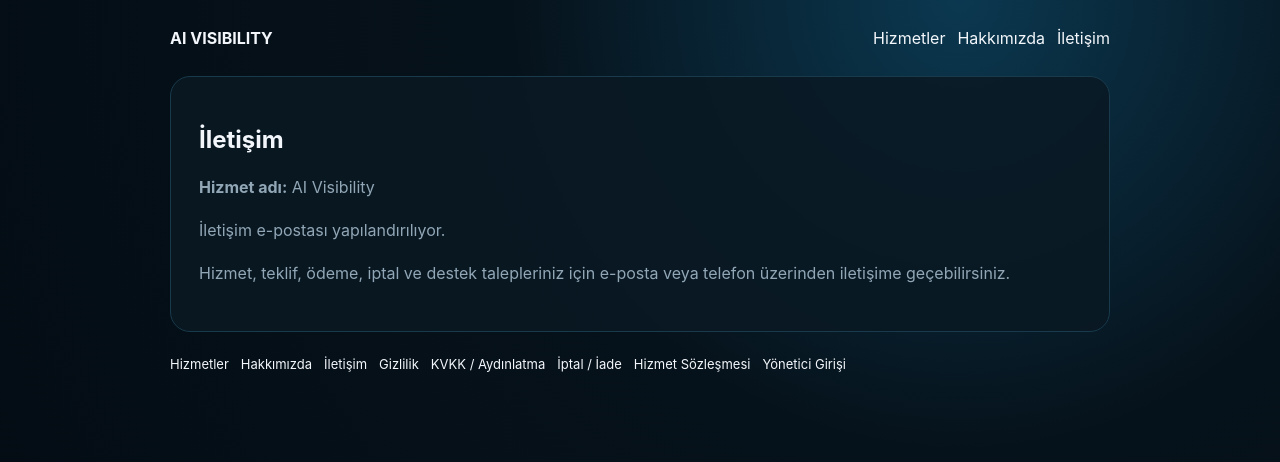
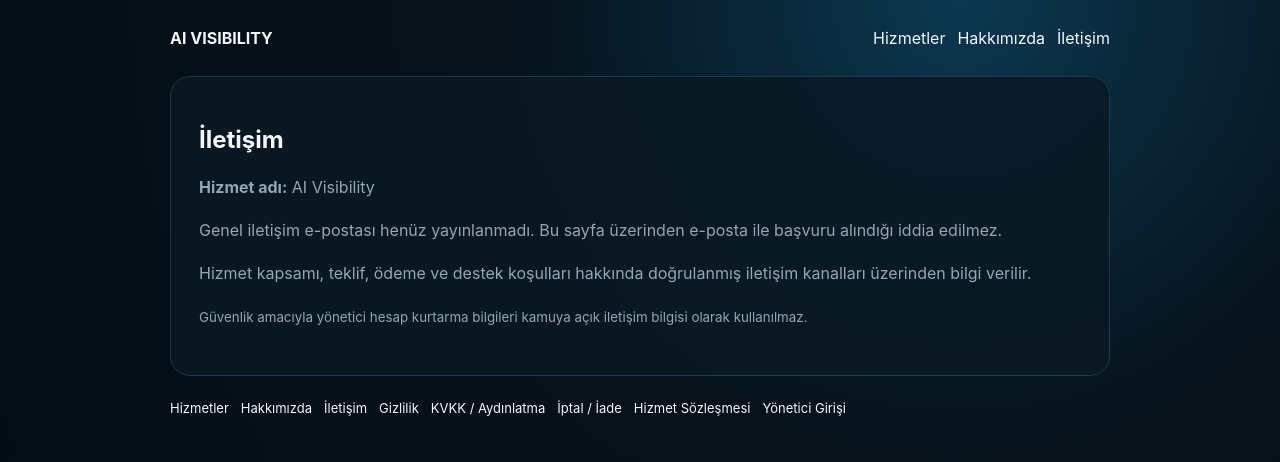
Before and after one commit to mehmetozan-5858/ai-visibility, a Next.js app: page /iletisim in a window 1280 px wide. Shown: the top 462 px of the page. Built offline with nearby package versions, Linux system fonts and the light colour scheme.

Commit message:
security: separate public contact information from admin recovery secrets

```diff
--- a/app/iletisim/page.js
+++ b/app/iletisim/page.js
@@ -1,12 +1,13 @@
 import PublicPage from "../../components/PublicPage";
 export const metadata={title:"İletişim | AI Visibility"};
 export default function Page(){
-  const email=process.env.ADMIN_RECOVERY_EMAIL||"";
-  const phone=process.env.ADMIN_RECOVERY_PHONE||"";
+  const email=process.env.PUBLIC_CONTACT_EMAIL||"";
+  const phone=process.env.PUBLIC_CONTACT_PHONE||"";
   return <PublicPage title="İletişim">
     <p><b>Hizmet adı:</b> AI Visibility</p>
-    {email?<p><b>E-posta:</b> {email}</p>:<p>İletişim e-postası yapılandırılıyor.</p>}
-    {phone?<p><b>Telefon:</b> {phone}</p>:null}
-    <p>Hizmet, teklif, ödeme, iptal ve destek talepleriniz için e-posta veya telefon üzerinden iletişime geçebilirsiniz.</p>
-  </PublicPage>
+    {email?<p><b>İletişim e-postası:</b> <a href={`mailto:${email}`}>{email}</a></p>:<p>Genel iletişim e-postası henüz yayınlanmadı. Bu sayfa üzerinden e-posta ile başvuru alındığı iddia edilmez.</p>}
+    {phone?<p><b>İletişim telefonu:</b> {phone}</p>:null}
+    <p>Hizmet kapsamı, teklif, ödeme ve destek koşulları hakkında doğrulanmış iletişim kanalları üzerinden bilgi verilir.</p>
+    <p><small>Güvenlik amacıyla yönetici hesap kurtarma bilgileri kamuya açık iletişim bilgisi olarak kullanılmaz.</small></p>
+  </PublicPage>;
 }
```
